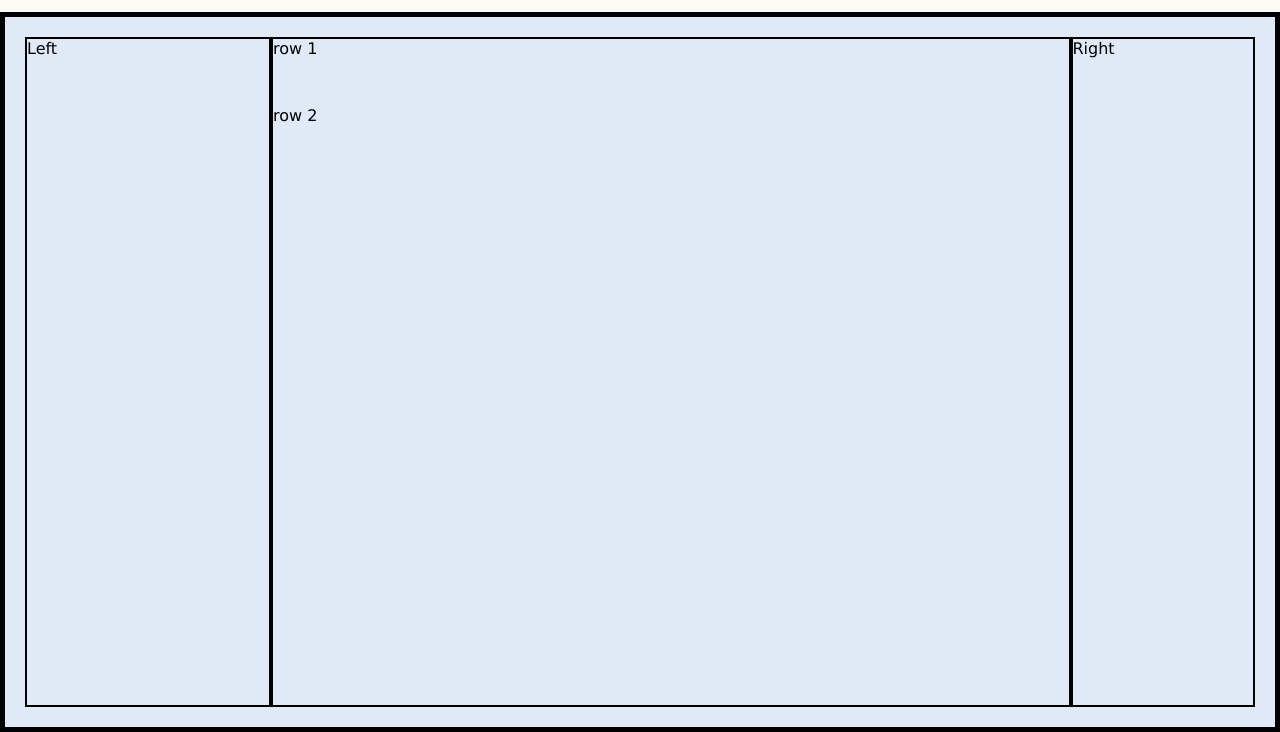
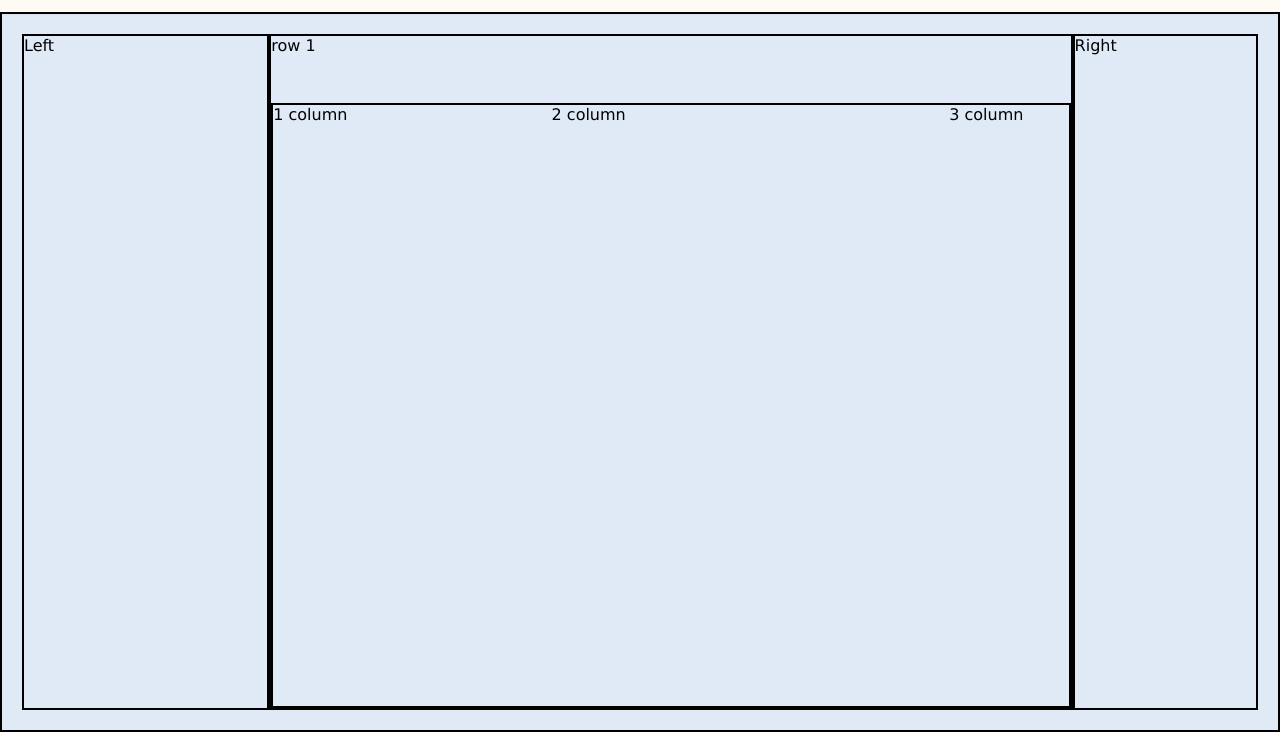
Before and after one commit to TabethaSnead/css-practice, a plain HTML site: page index.html in a window 1280 px wide. Shown: the part 68-800 px from the top of the page. Drawn offline with Linux system fonts and the light colour scheme.

Commit message:
added more elements to HTML and used grid to style

```diff
--- a/index.html
+++ b/index.html
@@ -33,7 +33,13 @@
 
             <div class="middle">
                 <nav class="middle-row-1">row 1</nav>
-                <div class="middle-row-2">row 2</div>
+                <div class="middle-row-2">
+                    <div class="middle-bottom">
+                        <div>1 column</div>
+                        <div>2 column</div>
+                        <div>3 column</div>
+                    </div>
+                </div>
             </div>
 
             <div class="right">Right</div>
--- a/styles/global.css
+++ b/styles/global.css
@@ -34,23 +34,30 @@ main {
     padding: 20px;
     margin: 0 auto;
     width: 100%;
-    border: 5px solid;
+    border: solid 2px black;
     display: grid;
     grid-template-columns: 20% 65% 15%;
 }
 
 .left {
     display: grid;
-    border: 2px solid;
+    border: solid 2px black;
 }
 
 .middle {
     display: grid;
-    border: 2px solid;
+    border: solid 2px black;
     grid-template-rows: 10% 90%;
 }
 
 .right {
     display: grid;
-    border: 2px solid;
+    border: solid 2px black;
 }
+
+.middle-bottom {
+    border: solid 2px black;
+    display: grid;
+    grid-template-columns: 35% 50% 15%;
+    height: 100%;
+}
```
